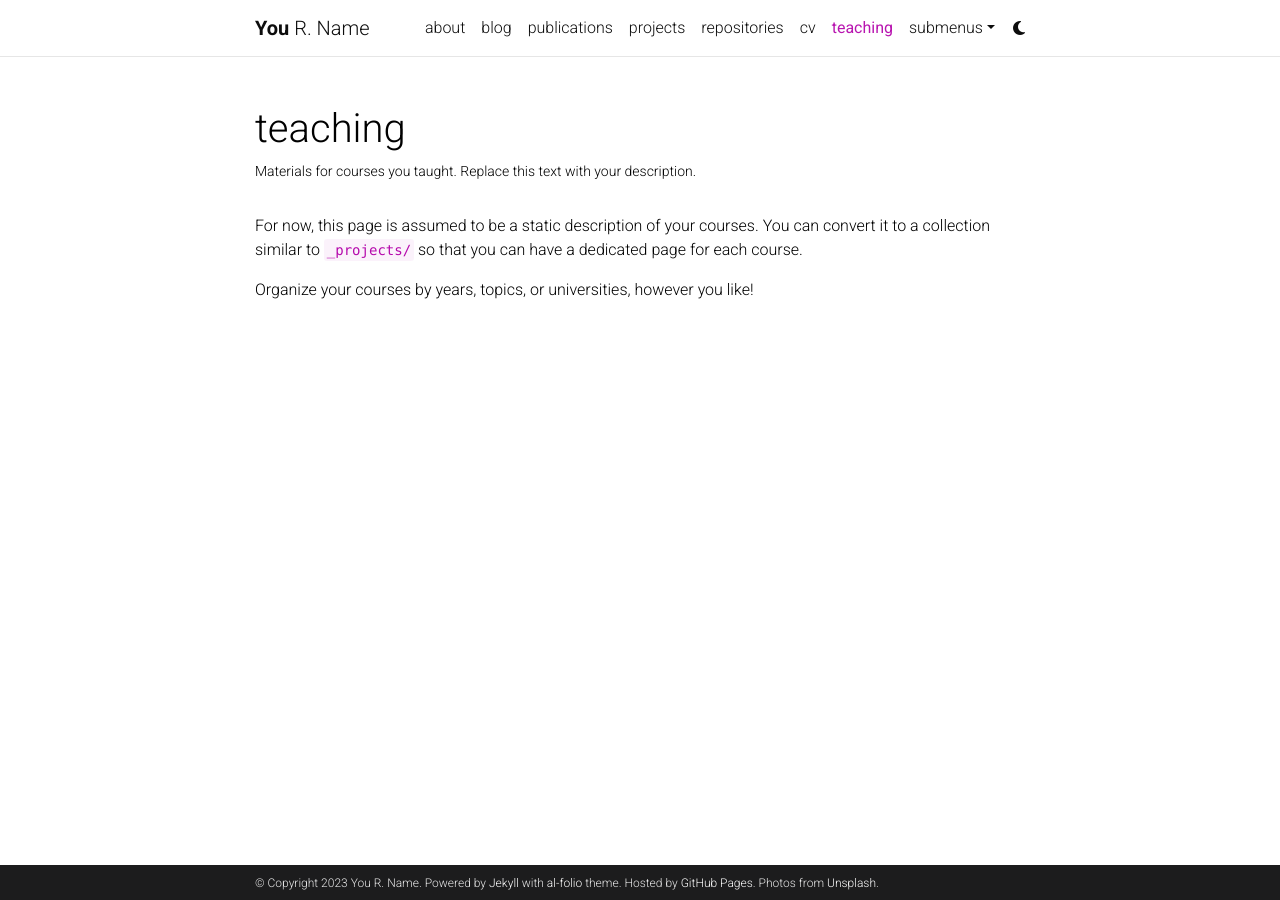
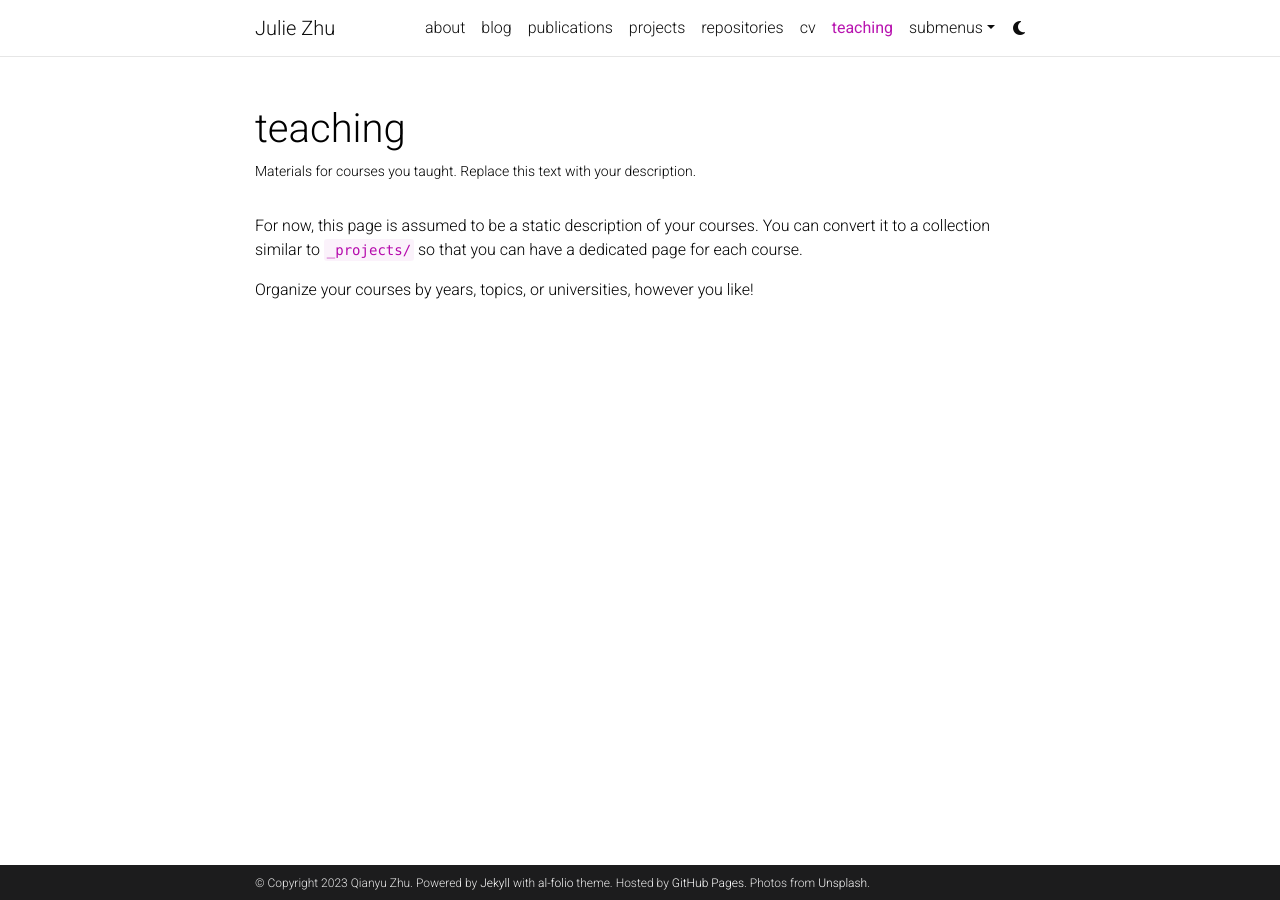
Before and after one commit to qianyu-zhu/qianyu-zhu.github.io, a Jekyll site: the page built from _pages/teaching.md, in a window 1280 px wide. Built offline with Jekyll 4.4.1, drawn with Linux system fonts in a browser that asks for light colours; comment, search, counter and statistics services are not loaded; a style sheet for code colours, icons or effects is not loaded.

Commit message:
Init homepage

```diff
--- a/_config.yml
+++ b/_config.yml
@@ -2,10 +2,10 @@
 # Site settings
 # -----------------------------------------------------------------------------
 
-title: blank # the website title (if blank, full name will be used instead)
-first_name: You
-middle_name: R.
-last_name: Name
+title: Julie Zhu # the website title (if blank, full name will be used instead)
+first_name: Qianyu
+middle_name:
+last_name: Zhu
 email: you@example.com
 description: > # the ">" symbol means to ignore newlines until "footer_text:"
   A simple, whitespace theme for academics. Based on [*folio](https://github.com/bogoli/-folio) design.
@@ -18,8 +18,8 @@
 lang: en # the language of your site (for example: en, fr, cn, ru, etc.)
 icon: ⚛️  # the emoji used as the favicon (alternatively, provide image name in /assets/img/)
 
-url: https://alshedivat.github.io # the base hostname & protocol for your site
-baseurl: /al-folio # the subpath of your site, e.g. /blog/
+url: https://qianyu-zhu.github.io # the base hostname & protocol for your site
+baseurl: # the subpath of your site, e.g. /blog/
 last_updated: false # set to true if you want to display last updated in the footer
 impressum_path:  # set to path to include impressum link in the footer, use the same path as permalink in a page, helps to conform with EU GDPR
 
```
